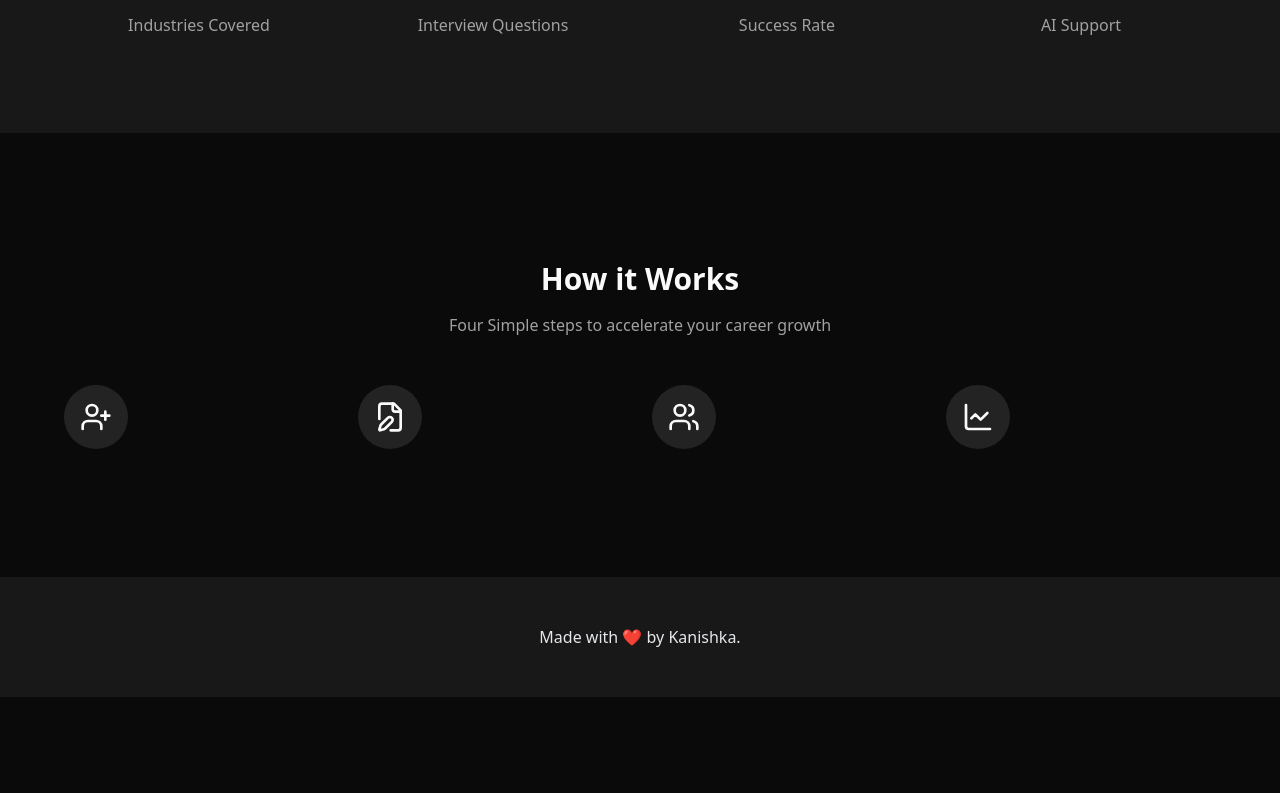
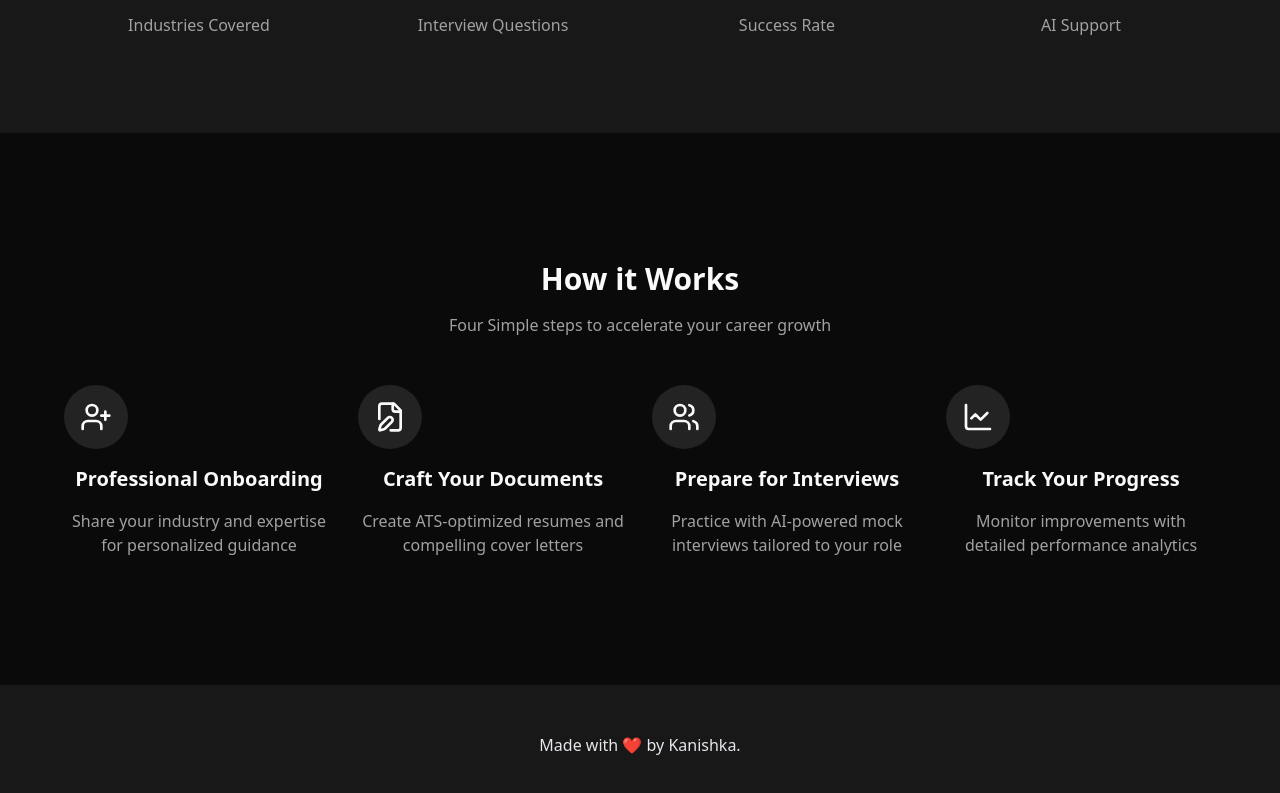
Before and after one commit to kanishkadz/elevate, a Next.js app: page / in a window 1280 px wide. Shown: the part 2084-2877 px from the top of the page. Before the commit the page ends 2781 px from the top, so only its background shows below. Built offline with nearby package versions, Linux system fonts and the light colour scheme; no server answers.

Commit message:
Update page.jsx

```diff
--- a/app/page.jsx
+++ b/app/page.jsx
@@ -67,6 +67,8 @@ export default function Home() {
                   <div className="w-16 h-16 rounded-full bg-primary/10 flex items-center justify-center">
                     {item.icon}
                   </div>
+                  <h3 className="font-semibold text-xl">{item.title}</h3>
+                  <p className="text-muted-foreground">{item.description}</p>
                 </div>
               );
             })}
```
